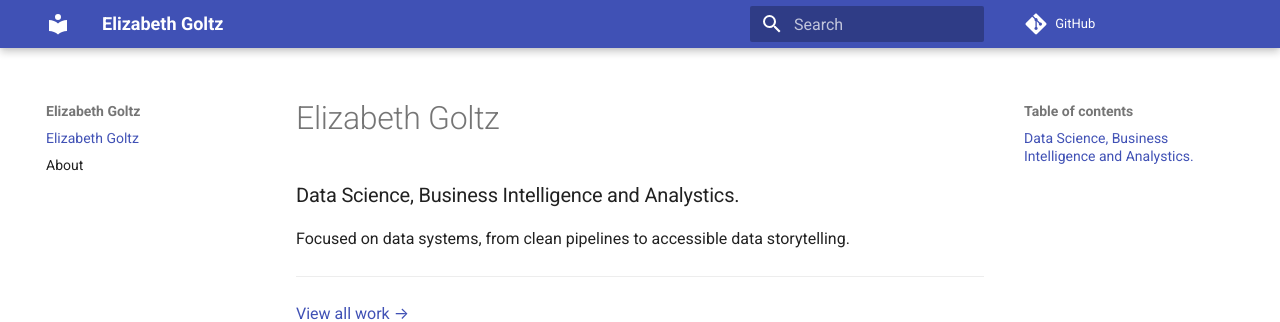
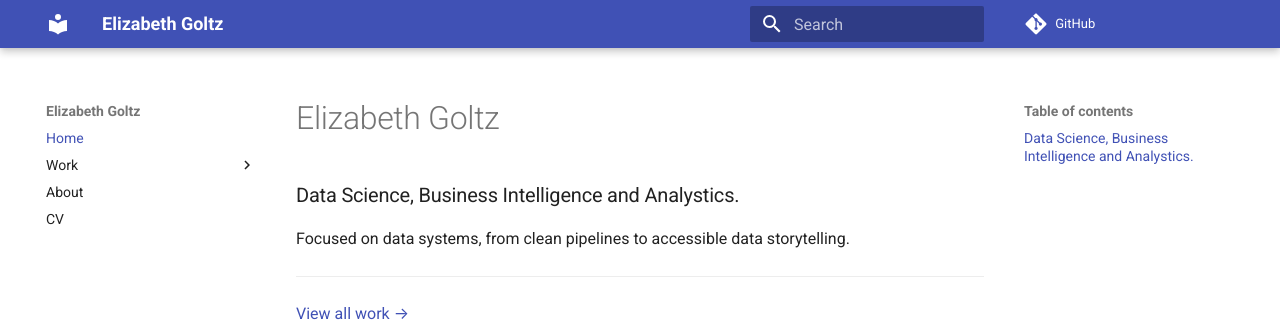
Before and after one commit to egoltz/egoltz.github.io, an MkDocs documentation site: the page built from docs/index.md, in a window 1280 px wide. Shown: the top 322 px of the page. Built offline with MkDocs 1.6.1 and Material for MkDocs 9.7.7, drawn with Linux system fonts in a browser that asks for light colours; comment, search, counter and statistics services are not loaded; some of the changed lines change nothing that is shown.

Commit message:
added section pages

```diff
--- a/mkdocs.yml
+++ b/mkdocs.yml
@@ -4,3 +4,13 @@
 repo_url: https://github.com/egoltz/egoltz.github.io
 theme:
   name: material
+
+nav:
+  - Home: index.md
+  - Work:
+      - Overview: work/index.md
+      - Projects: work/projects/index.md
+      - Systems & Data Engineering: work/data-engineering/index.md
+      - Financial Analysis: work/financial-analysis/index.md
+  - About: about.md
+  - CV: cv.md
```
Also changed, not shown: docs/cv.md (added), docs/work/data-engineering/index.md (added), docs/work/financial-analysis/index.md (added), docs/work/index.md (added), docs/work/projects/index.md (added).
